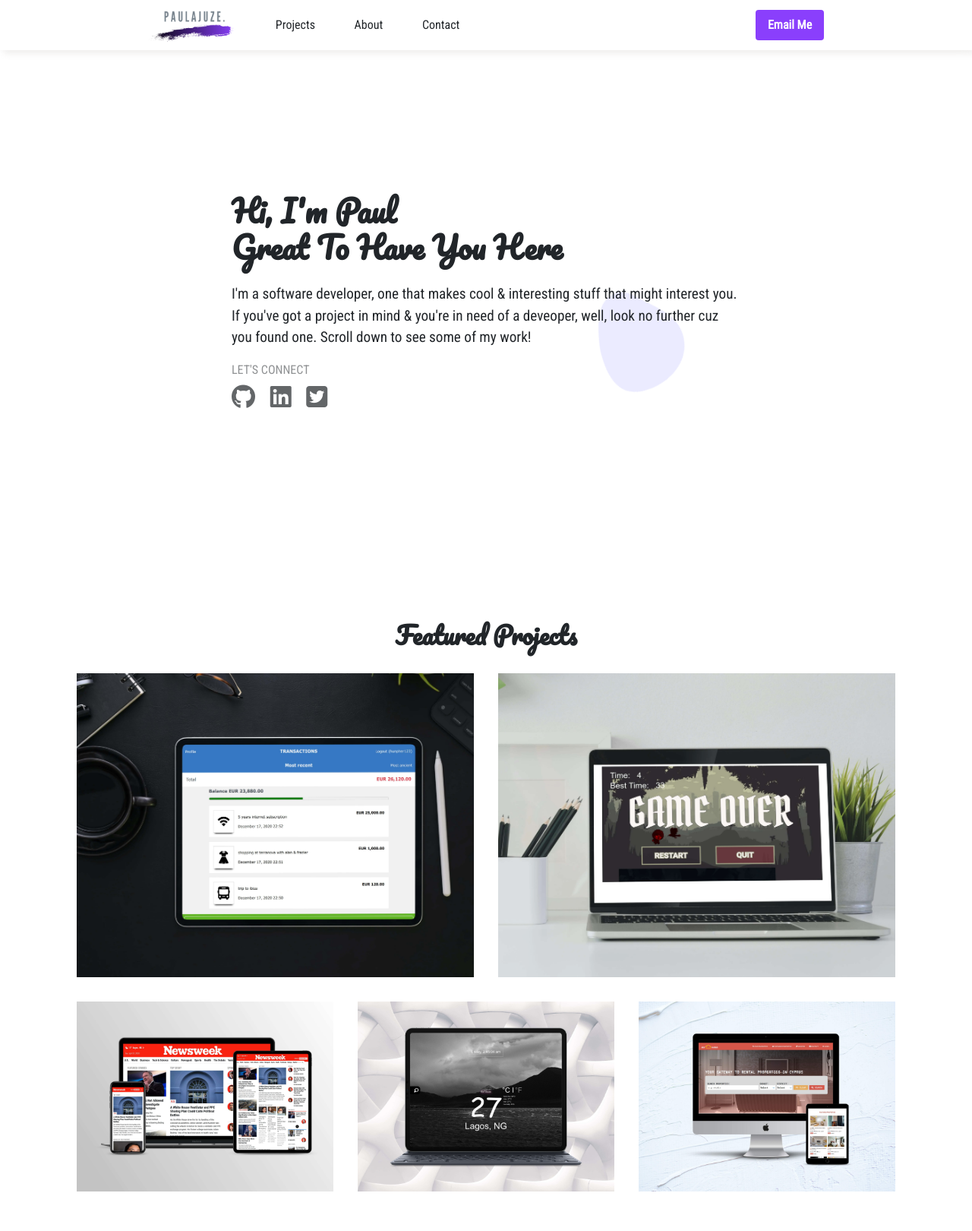
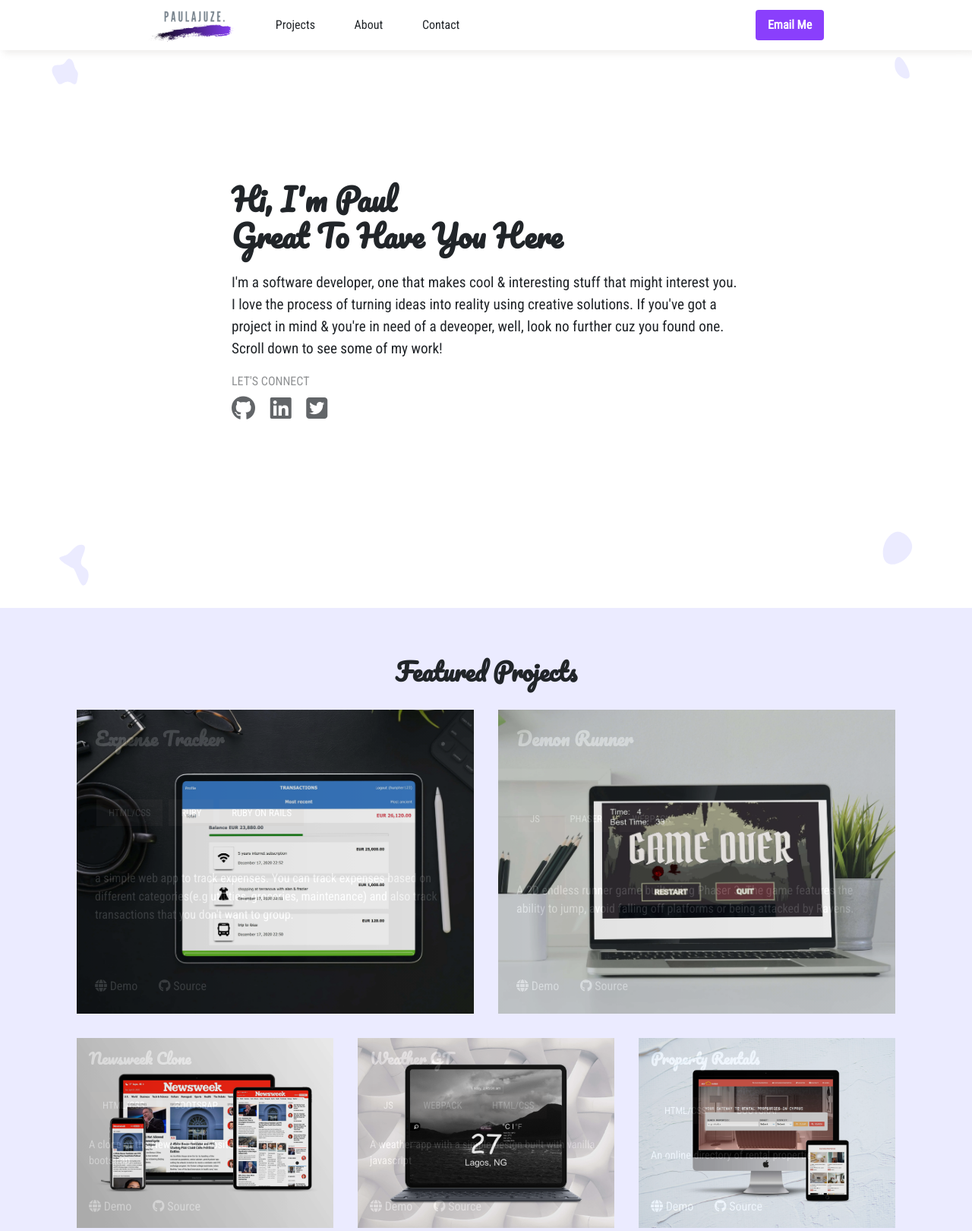
Before and after one commit to misterpaul4/portfolio, a plain HTML site: page index.html in a window 1280 px wide. Shown: the top 1620 px of the page at 76% size. Drawn offline with nearby package versions, Linux system fonts and the light colour scheme; files whose address does not match are found by name.

Commit message:
Add blobs

```diff
--- a/css/style.css
+++ b/css/style.css
@@ -7,6 +7,7 @@
 	--color-blue: #8A3FFC;
 	--color-gray: #423b39;
 	--color-light: #EBEBFF;
+	--animate-duration: 2000ms;
 }
 
 /* html {
@@ -96,7 +97,6 @@ nav {
 	display: flex;
 	align-items: center;
 	position: relative;
-	/* overflow: hidden; */
 }
 
 h1,
@@ -117,55 +117,32 @@ li {
 .shape {
 	position: absolute;
 	z-index: -1;
-}
-
-.animate {
-	animation: move 10s ease-in-out;
-	animation-iteration-count: infinite;
-}
-
-.sp-1 {
-  top: 100px;
-  left: 10px;
-  width: 10vmax;
-	transform-origin: 50% 50%;
 	fill: var(--color-light);
 }
 
-
-/* .sp-4 {
-	width: 300px;
-	fill: var(--color-blue);
-	bottom: 80px;
-	left: -150px;
-} */
-
-/* .sp-1	 {
-	bottom: 50px;
-	left: 25%;
-	width: 50px;
-	fill: var(--color-gray);
-} */
-
-/* .sp-2 {
-	right: 60px;
-	width: 30px;
-	bottom: 60px;
-	fill: var(--color-blue);
+.sp-2 {
+	right: 5%;
+	width: 70px;
+	bottom: 40px;
 }
 
 .sp-3 {
-	width: 600px;
-	fill: var(--color-light);
-	right: -200px;
-} */
+	width: 70px;
+	left: 5%;
+	bottom: 20px;
+}
 
-/* .sp-4 {
-	width: 150px;
-	left: 50px;
-	top: 20%;
-	fill: var(--color-light);
-} */
+.sp-4 {
+	width: 50px;
+	top: 70px;
+	left: 5%;
+}
+
+.sp-5 {
+	right: 5%;
+	width: 70px;
+	top: 60px;
+}
 
 .hero .message {
 	width: 700px;
@@ -186,6 +163,10 @@ li {
 }
 
 /* projects */
+.projects {
+	background-color: var(--color-light);
+}
+
 #my-projects:before {
 	content: "";
 	display: block;
@@ -232,8 +213,8 @@ li {
 	background: #000000;  /* fallback for old browsers */
 	background: -webkit-linear-gradient(to left, rgba(67, 67, 67, 0.7), rgba(0, 0, 0, 0.8));  /* Chrome 10-25, Safari 5.1-6 */
 	background: linear-gradient(to left, rgba(67, 67, 67, 0.7), rgba(0, 0, 0, 0.8)); /* W3C, IE 10+/ Edge, Firefox 16+, Chrome 26+, Opera 12+, Safari 7+ */
-	opacity: 0;
-  transition: opacity 0.7s;
+	opacity: 0.15;
+  transition: opacity 0.5s;
 }
 
 .projects .tags > * {
@@ -293,7 +274,8 @@ li {
 	display: inline-block;
 	font-size: 2rem;
 	padding: 10px 20px;
-	border-radius: 100%;
+	border-radius: 50% 30%;
+	box-shadow: 0px 0px 12px -3px var(--color-gray);
 }
 
 .about .tags > * {
@@ -333,16 +315,7 @@ form > * {
 
 .contact .social-links > * {
 	color: white;
-}
-
-
-@keyframes move {
-  0%   { transform: scale(1)   translate(10px, -30px); }
-  38%  { transform: scale(0.8, 1) translate(80vw, 30vh) rotate(160deg); }
-  40%  { transform: scale(0.8, 1) translate(80vw, 30vh) rotate(160deg); }
-  78%  { transform: scale(1.3) translate(0vw, 50vh) rotate(-20deg); }
-  80%  { transform: scale(1.3) translate(0vw, 50vh) rotate(-20deg); }
-  100% { transform: scale(1)   translate(10px, -30px); }
+	font-size: 1.3rem;
 }
 
 @media (max-width: 576px) {
--- a/index.html
+++ b/index.html
@@ -56,38 +56,17 @@
     <div class="hero">
       <div class="message container">
         <h1 class="mb-4">Hi, I'm Paul <br>Great to have you here</h1>
-        <p>I'm a software developer, one that makes cool & interesting stuff that might interest you. If you've got a project in mind & you're in need of a deveoper, well, look no further cuz you found one. Scroll down to see some of my work!</p>
+        <p>I'm a software developer, one that makes cool & interesting stuff that might interest you. I love the process of turning ideas into reality using creative solutions. If you've got a project in mind & you're in need of a deveoper, well, look no further cuz you found one. Scroll down to see some of my work!</p>
         <div class="social-links">
           <span class="d-block">LET'S CONNECT</span>
           <a href="https://github.com/misterpaul4"><i class="fab fa-github"></i></a>
           <a href="https://www.linkedin.com/in/chukwuebuka-paul-ajuizeogu/" class="mx-3"><i class="fab fa-linkedin"></i></a>
           <a href="https://twitter.com/paulajuze"><i class="fab fa-twitter-square"></i></a>
         </div>
-<!--
-        <div class="shape sp-4">
-          <svg viewBox="0 0 200 200" xmlns="http://www.w3.org/2000/svg">
-            <path d="M48,15.2C44.5,33.8,11.7,22.9,-1.1,-1.1C-14,-25,-7,-62.2,9.4,-56.8C25.7,-51.4,51.5,-3.4,48,15.2Z" transform="translate(100 100)" />
-          </svg>
-        </div> -->
       </div>
 
       <!-- shapes -->
-       <div class="sp-1 shape animate">
-        <svg xmlns:xlink="http://www.w3.org/1999/xlink" version="1.1" xmlns="http://www.w3.org/2000/svg" viewBox="0 0 310 350">
-        <path d="M156.4,339.5c31.8-2.5,59.4-26.8,80.2-48.5c28.3-29.5,40.5-47,56.1-85.1c14-34.3,20.7-75.6,2.3-111  c-18.1-34.8-55.7-58-90.4-72.3c-11.7-4.8-24.1-8.8-36.8-11.5l-0.9-0.9l-0.6,0.6c-27.7-5.8-56.6-6-82.4,3c-38.8,13.6-64,48.8-66.8,90.3c-3,43.9,17.8,88.3,33.7,128.8c5.3,13.5,10.4,27.1,14.9,40.9C77.5,309.9,111,343,156.4,339.5z"/>
-        </svg>
-      </div>
-
-      <!--
- -->
-
-      <!-- <div class="shape sp-1">
-        <svg viewBox="0 0 200 200" xmlns="http://www.w3.org/2000/svg">
-          <path d="M41.1,-41.4C55.5,-26.6,71.1,-13.3,74.1,3C77.1,19.3,67.5,38.6,53,54.3C38.6,70,19.3,82.1,3.4,78.7C-12.5,75.3,-25.1,56.5,-39.5,40.8C-53.9,25.1,-70.2,12.5,-75,-4.8C-79.7,-22.1,-73,-44.1,-58.5,-58.8C-44.1,-73.6,-22.1,-80.9,-4.4,-76.6C13.3,-72.2,26.6,-56.1,41.1,-41.4Z" transform="translate(100 100)" />
-        </svg>
-      </div> -->
-
-      <!-- <div class="sp-2 shape">
+      <div class="sp-2 shape">
         <svg viewBox="0 0 200 200" xmlns="http://www.w3.org/2000/svg">
           <path d="M56.7,-25.7C61.8,-2.5,46.4,20.1,25.9,34.9C5.3,49.6,-20.4,56.5,-35.9,46C-51.3,35.6,-56.6,7.7,-48.9,-18.9C-41.3,-45.6,-20.6,-71.1,2.6,-71.9C25.7,-72.8,51.5,-48.9,56.7,-25.7Z" transform="translate(100 100)" />
         </svg>
@@ -97,17 +76,23 @@
         <svg viewBox="0 0 200 200" xmlns="http://www.w3.org/2000/svg">
           <path d="M36.9,-69.8C38.1,-56.6,22.6,-29.9,21.9,-14.9C21.2,0.2,35.2,3.6,43,11.9C50.7,20.2,52.2,33.4,48.6,47.8C45,62.1,36.2,77.7,26.8,71.3C17.5,64.9,7.5,36.5,1.4,22.3C-4.7,8.1,-7,8,-9.9,7.2C-12.9,6.3,-16.6,4.6,-28.1,-2.7C-39.6,-10,-58.9,-22.8,-59.5,-29.5C-60,-36.2,-41.9,-36.6,-28.9,-44.4C-15.9,-52.3,-7.9,-67.4,5,-75.1C17.8,-82.8,35.7,-83.1,36.9,-69.8Z" transform="translate(100 100)" />
         </svg>
-      </div> -->
+      </div>
 
-      <!-- <div class="shape sp-4">
+      <div class="shape sp-4">
         <svg viewBox="0 0 200 200" xmlns="http://www.w3.org/2000/svg">
           <path d="M28.1,-55.4C34,-45.2,34.8,-32.9,39,-23.3C43.3,-13.7,51,-6.8,53.7,1.6C56.4,10,54.1,20,52,33.1C49.8,46.3,47.7,62.6,39,63.5C30.4,64.4,15.2,49.8,0.2,49.6C-14.9,49.3,-29.7,63.3,-39.9,63.3C-50.2,63.3,-55.7,49.3,-62.8,36.5C-69.8,23.6,-78.4,11.8,-81,-1.5C-83.6,-14.8,-80.2,-29.6,-68.8,-34.8C-57.3,-40.1,-37.8,-35.8,-25,-42.1C-12.1,-48.3,-6.1,-65.1,2.5,-69.4C11.1,-73.7,22.1,-65.6,28.1,-55.4Z" transform="translate(100 100)" />
         </svg>
-      </div> -->
-      <!-- shapes end -->
       </div>
 
-    <div class="projects container mb-5" id="my-projects">
+      <div class="shape sp-5">
+        <svg viewBox="0 0 200 200" xmlns="http://www.w3.org/2000/svg">
+          <path d="M48,15.2C44.5,33.8,11.7,22.9,-1.1,-1.1C-14,-25,-7,-62.2,9.4,-56.8C25.7,-51.4,51.5,-3.4,48,15.2Z" transform="translate(100 100)" />
+        </svg>
+      </div>
+    </div>
+
+    <div class="projects py-5" id="my-projects">
+      <div class="container">
         <h2 class="m-3 text-center">Featured Projects</h2>
 
         <div class="featured flex-between flex-wrap text-light">
@@ -208,6 +193,7 @@
           </div>
         </div>
       </div>
+    </div>
 
     <div class="about container flex-inverse text-center mb-5" id="about-me">
       <!-- about me -->
@@ -215,8 +201,8 @@
         <h2>about me</h2>
         <p>I am a free spirited & highly motivated individual who just love spending hours on a computer screen writing code.I am always open to new & interesting opportunities so if you've got any, get in touch with me and let's have coffee, or audio meeting, or video meeting, whatever it is we do in this pandemic lol.
         </p>
-        <a href="https://docs.google.com/document/d/1pnAxKSZu-Av96ifKrp0C-4qQCJZVtGFWLk3sRy6NQZw/edit?usp=sharing" class="resume-btn px-3 py-2 rounded my-3">Get My Resume</a>
-        <div class="my-4">
+        <a href="https://docs.google.com/document/d/1pnAxKSZu-Av96ifKrp0C-4qQCJZVtGFWLk3sRy6NQZw/edit?usp=sharing" class="resume-btn px-3 py-2 rounded">Get My Resume</a>
+        <div class="my-5">
           <ul class="p-0">
             <h5>Publications</h5>
             <li><a href="https://hackernoon.com/7-useful-tips-for-html-and-css-rookies-xb1o3uvp"><i class="fas fa-link mr-2"></i> 7 Useful Tips for HTML & CSS Rookies</a></li>
@@ -242,7 +228,7 @@
 
         <!-- frameworks -->
         <div class="border flex-between flex-column">
-          <div class="icons"><i class="fas fa-cubes"></i></div>
+          <div class="icons"><i class="fas fa-bolt"></i></div>
 
           <h4>Frameworks</h4>
           <div class="tags">
@@ -286,12 +272,14 @@
           <input type="submit" value="Send" id="submit-btn" class="px-3 py-2 rounded my-3 email-btn">
         </form>
 
-        <div class="social-links mx-5 py-4 mb-3">
+        <div class="social-links py-4 mb-3">
           <a href="mailto: ajuzepaul@gmail.com">ajuzepaul@gmail.com</a>
           <a href="https://www.linkedin.com/in/chukwuebuka-paul-ajuizeogu/" class="mx-3"><i class="fab fa-linkedin-in"></i></a>
           <a href="https://github.com/misterpaul4" class="mr-3"><i class="fab fa-github"></i></a>
           <a href="https://twitter.com/paulajuze"><i class="fab fa-twitter"></i></a>
         </div>
+
+        <span> © Copyright <strong>Paul Ajuizeogu</strong> 2020. </span>
       </div>
     </footer>
   </main>
```
Lines whose indentation alone changed are shown as unchanged.
